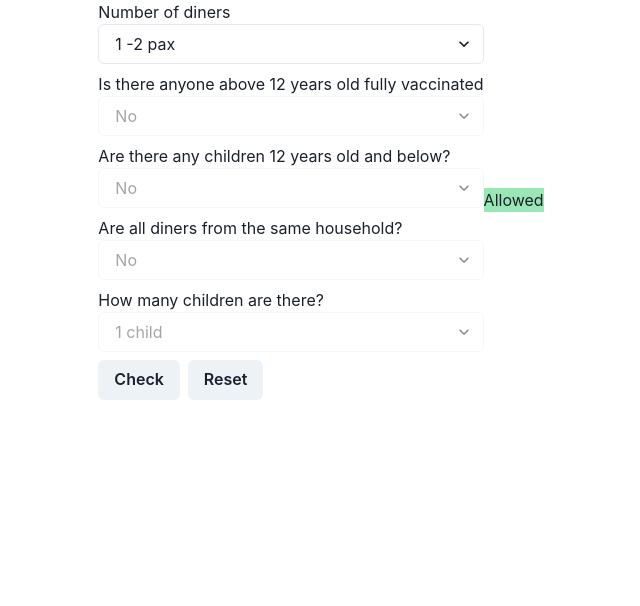
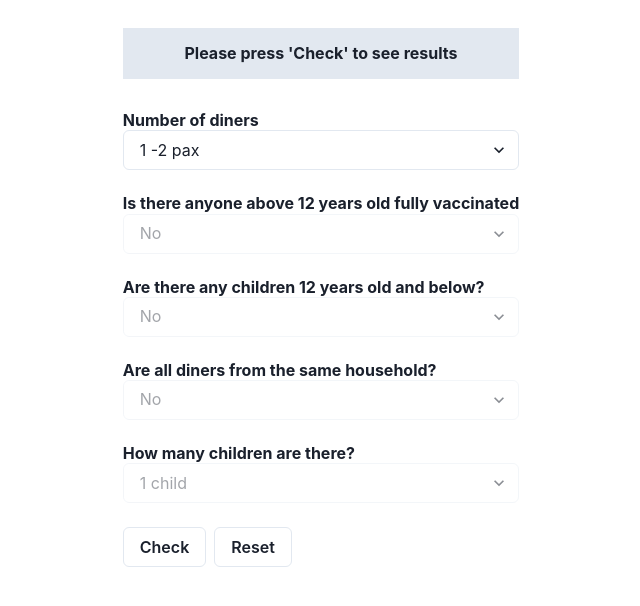
Before and after one commit to renyitan/can-you-dine-out, a React (Create React App) app: page / in a window 1280 px wide. Shown: the top 606 px of the page, without its empty margins (319-959 px from the left). Built offline with nearby package versions, Linux system fonts and the light colour scheme.

Commit message:
add validator for state changes

```diff
--- a/src/App.js
+++ b/src/App.js
@@ -1,16 +1,12 @@
 import { useEffect, useState } from 'react';
 
 import {
-  Box,
   Button,
   ButtonGroup,
-  Container,
   Center,
-  Flex,
-  Grid,
-  GridItem,
   Select,
   Stack,
+  Heading,
 } from '@chakra-ui/react';
 
 function App() {
@@ -22,24 +18,38 @@ function App() {
     useState(false);
   const [numChildren, setNumChildren] = useState(1);
   const [numDinersWithChildren, setnumDinersWithChildren] = useState(0);
-  const [isAllowed, setIsAllowed] = useState(true);
+  const [isAllowed, setIsAllowed] = useState('');
+  const [resultSnapshot, setResultSnapshot] = useState({});
 
   function reset() {
+    setIsAllowed('');
     setNumDiners(2);
     setIsChildrenAboveTwelveVaccinated(false);
     setIsChildrenBelowTwleve(false);
     setIsDinersFromSameHousehold(false);
     setNumChildren(1);
     setnumDinersWithChildren(0);
+    setResultSnapshot({});
   }
 
   useEffect(() => {
-    if (numDiners === 2) reset();
+    if (numDiners === 2 || numDiners === 6) reset();
   }, [numDiners]);
 
   useEffect(() => {
     setNumChildren(1);
   }, [isDinersFromSameHousehold]);
+
+  useEffect(() => {
+    setIsAllowed('');
+  }, [
+    numDiners,
+    isChildrenAboveTwelveVaccinated,
+    isChildrenBelowTwelve,
+    isDinersFromSameHousehold,
+    numChildren,
+    numDinersWithChildren,
+  ]);
 
   function check() {
     if (numDiners <= 2) {
@@ -85,10 +95,35 @@ function App() {
 
   return (
     <div>
-      <Center>
-        <Stack>
+      <Center marginX={10} marginY={5}>
+        <Stack spacing={6}>
           <div>
-            <h1>Number of diners</h1>
+            <Center
+              bg={
+                isAllowed
+                  ? 'green.200'
+                  : isAllowed === ''
+                  ? 'gray.200'
+                  : 'red.200'
+              }
+              paddingY={4}
+              marginY={2}
+            >
+              <Heading as="h5" size="sm">
+                {isAllowed
+                  ? 'Allowed'
+                  : isAllowed === ''
+                  ? "Please press 'Check' to see results"
+                  : 'Not Allowed'}
+              </Heading>
+            </Center>
+          </div>
+
+          <div>
+            <Heading as="h5" size="sm">
+              Number of diners
+            </Heading>
+
             <Select
               value={numDiners}
               onChange={(event) => setNumDiners(parseInt(event.target.value))}
@@ -100,7 +135,10 @@ function App() {
           </div>
 
           <div>
-            <h1>Is there anyone above 12 years old fully vaccinated</h1>
+            <Heading as="h5" size="sm">
+              Is there anyone above 12 years old fully vaccinated
+            </Heading>
+
             <Select
               value={isChildrenAboveTwelveVaccinated ? 'yes' : 'no'}
               disabled={numDiners <= 2 || numDiners >= 6}
@@ -116,10 +154,16 @@ function App() {
           </div>
 
           <div>
-            <h1>Are there any children 12 years old and below?</h1>
+            <Heading as="h5" size="sm">
+              Are there any children 12 years old and below?
+            </Heading>
             <Select
               value={isChildrenBelowTwelve ? 'yes' : 'no'}
-              disabled={numDiners <= 2 || !isChildrenAboveTwelveVaccinated}
+              disabled={
+                numDiners <= 2 ||
+                numDiners >= 6 ||
+                !isChildrenAboveTwelveVaccinated
+              }
               onChange={(event) =>
                 setIsChildrenBelowTwleve(event.target.value === 'yes' ?? false)
               }
@@ -130,11 +174,14 @@ function App() {
           </div>
 
           <div>
-            <h1>Are all diners from the same household?</h1>
+            <Heading as="h5" size="sm">
+              Are all diners from the same household?
+            </Heading>
             <Select
               value={isDinersFromSameHousehold ? 'yes' : 'no'}
               disabled={
                 numDiners <= 2 ||
+                numDiners >= 6 ||
                 !isChildrenAboveTwelveVaccinated ||
                 !isChildrenBelowTwelve
               }
@@ -150,11 +197,14 @@ function App() {
           </div>
 
           <div>
-            <h1>How many children are there?</h1>
+            <Heading as="h5" size="sm">
+              How many children are there?
+            </Heading>
             {isDinersFromSameHousehold && (
               <Select
                 disabled={
                   numDiners <= 2 ||
+                  numDiners >= 6 ||
                   !isChildrenAboveTwelveVaccinated ||
                   !isChildrenBelowTwelve
                 }
@@ -172,6 +222,7 @@ function App() {
               <Select
                 disabled={
                   numDiners <= 2 ||
+                  numDiners >= 6 ||
                   !isChildrenAboveTwelveVaccinated ||
                   !isChildrenBelowTwelve
                 }
@@ -189,11 +240,14 @@ function App() {
 
           {!isDinersFromSameHousehold && numChildren === 2 && (
             <div>
-              <h1>How many diners in the group?</h1>
+              <Heading as="h5" size="sm">
+                How many diners in the group?
+              </Heading>
               <Select
                 value={numDinersWithChildren}
                 disabled={
                   numDiners <= 2 ||
+                  numDiners >= 6 ||
                   !isChildrenAboveTwelveVaccinated ||
                   !isChildrenBelowTwelve
                 }
@@ -207,18 +261,14 @@ function App() {
             </div>
           )}
           <ButtonGroup>
-            <Button onClick={() => check()}>Check</Button>
-            <Button onClick={() => reset()}>Reset</Button>
+            <Button onClick={() => check()} variant="outline">
+              Check
+            </Button>
+            <Button onClick={() => reset()} variant="outline">
+              Reset
+            </Button>
           </ButtonGroup>
         </Stack>
-
-        <div>
-          {isAllowed ? (
-            <Box bg="green.200">Allowed</Box>
-          ) : (
-            <Box bg="red.200">Not Allowed</Box>
-          )}
-        </div>
       </Center>
     </div>
   );
```
